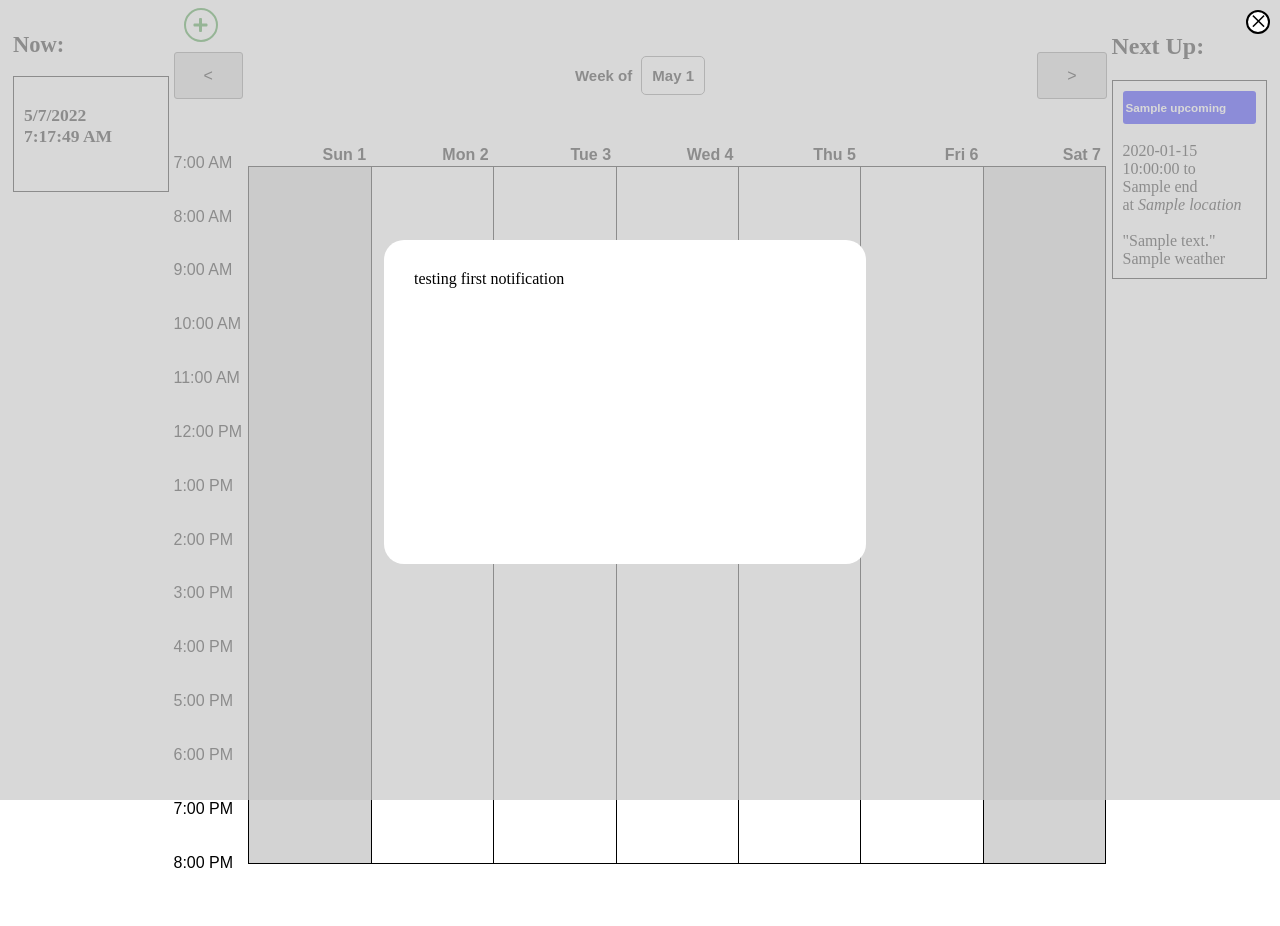
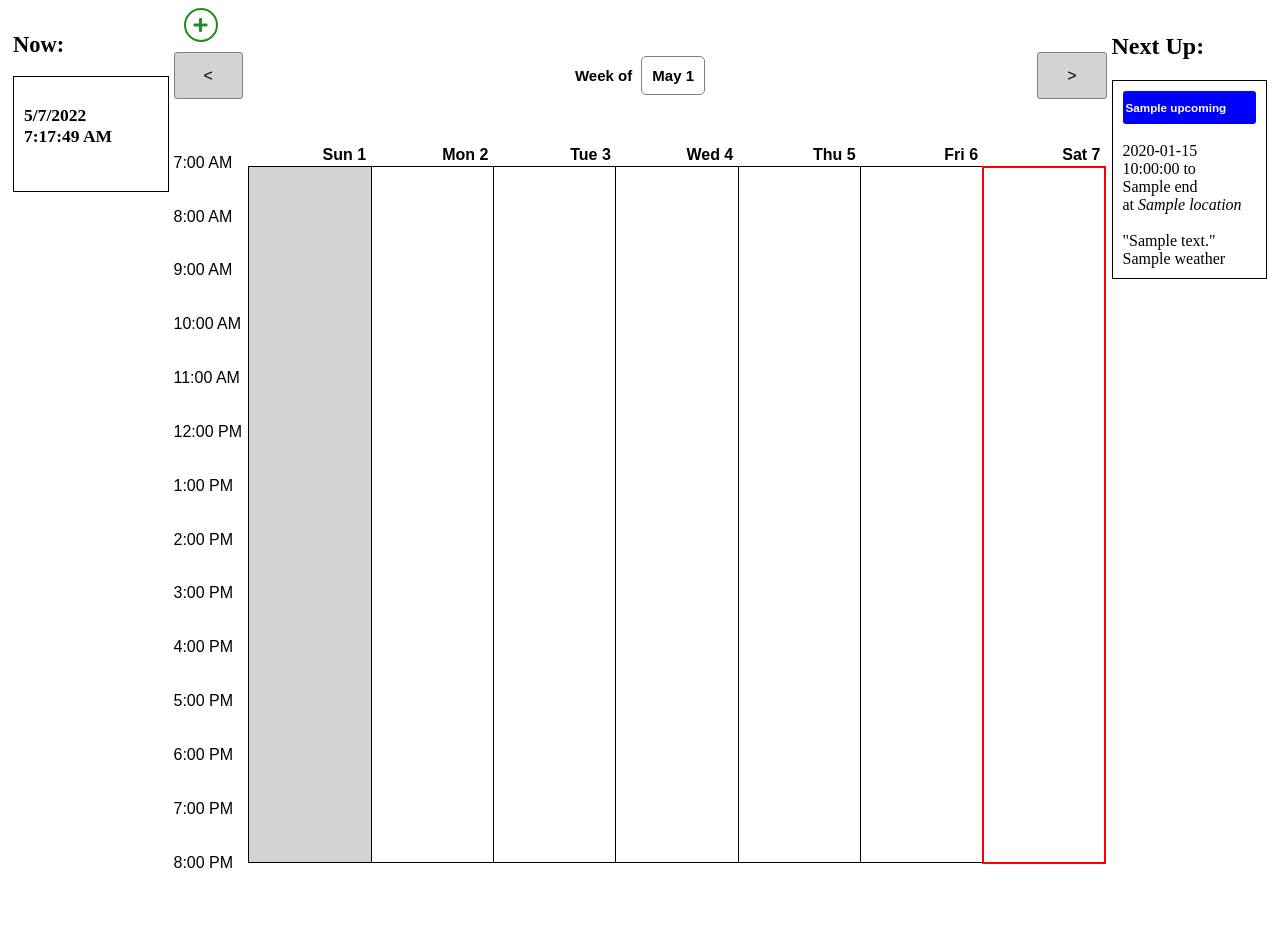
Before and after one commit to ritwika27/Personal_Digital_Assitant, a Flask app: template src/templates/calendar.html in a window 1280 px wide. Run offline with Flask 2, Linux system fonts and the light colour scheme; the template is opened without the code that fills it: most values are stand-ins (such as "Sample title", 1, 10 or a date in 2020); lists and menus that the app fills with data are empty; parts of the project's set-up code (start-up, migrations or seed data) failed here and were passed over; some libraries are stand-ins or nearby versions.

Commit message:
Add current day indicator
Doesn't indicate time since the span of the calendar doesn't actually
cover the entire day fully.

```diff
--- a/src/static/scripts/calendar.js
+++ b/src/static/scripts/calendar.js
@@ -32,6 +32,7 @@
         // build a day td with the square dayBuild
         const col = document.createElement("td");
         if (day == 1 || day == 7) col.setAttribute("class", "weekend");
+        if (square.toDateString() == (new Date()).toDateString()) col.setAttribute("class", "currentDay")
         week.appendChild(col);
 
         const header = document.querySelector("#daygrid th:nth-child(" + day.toString() + ")");
--- a/src/static/styles/calendar.css
+++ b/src/static/styles/calendar.css
@@ -81,6 +81,10 @@
     font-family: sans-serif;
     position: relative;
     background-clip: padding-box;
+}
+
+#daygrid .currentDay {
+    border: 2px solid red;
 }
 
 #daygrid tr {
```
